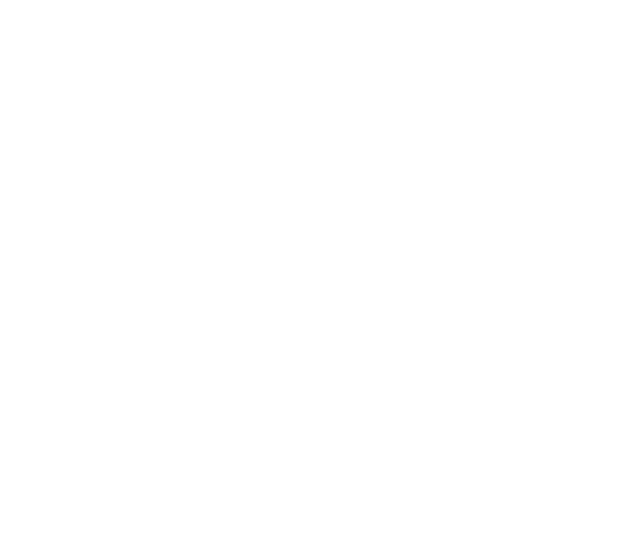
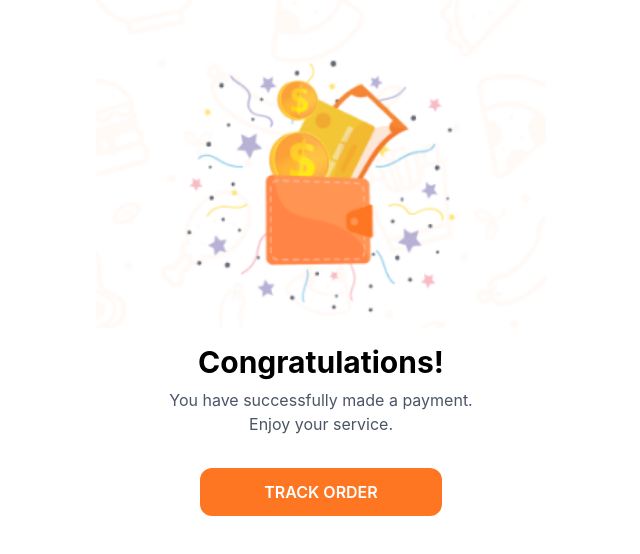
Before and after one commit to Sakthi74/food-delivery-app, a React (Vite) app in the folder Food_App/: page / in a window 1280 px wide. Shown: the part 226-780 px from the top of the page, without its empty margins (319-959 px from the left). Built offline with nearby package versions, Linux system fonts and the light colour scheme.

Commit message:
congratsPage done

```diff
--- a/Food_App/src/App.tsx
+++ b/Food_App/src/App.tsx
@@ -4,6 +4,7 @@
 import Allcategories1 from "./component/Allcategories1";
 import RestaurantCarousel from "./component/RestaurantCarousel";
 import Payment from "./component/Payment";
+import ContratsPage from "./component/ContratsPage";
 
 function App() {
   return (
@@ -12,6 +13,7 @@
       <Allcategories1/>
       <RestaurantCarousel />
       <Payment/> */}
+      <ContratsPage/>
     </>
   );
 }
--- /dev/null
+++ b/Food_App/src/component/ContratsPage.tsx
@@ -0,0 +1,38 @@
+import React from "react";
+import congrats from "../assets/Images/congtrats.png";
+
+function ContratsPage() {
+  return (
+    <div className="flex justify-center items-center px-4 py-6">
+      <div className="w-full max-w-xl text-center">
+        {/* Image */}
+        <img
+          src={congrats}
+          alt="Congratulations"
+          className="w-full max-w-[280px] sm:max-w-[350px] md:max-w-[450px] mx-auto h-auto"
+        />
+
+        {/* Heading */}
+        <h1 className="mt-4 text-2xl sm:text-3xl font-bold">
+          Congratulations!
+        </h1>
+
+        {/* Text */}
+        <p className="mt-2 text-gray-600 text-sm sm:text-base">
+          You have successfully made a payment.
+        </p>
+
+        <p className="text-gray-600 text-sm sm:text-base">
+          Enjoy your service.
+        </p>
+
+        {/* Button */}
+        <button className="mt-8 w-full sm:w-auto px-10 sm:px-16 py-3 bg-[#FF7622] text-white rounded-xl font-semibold hover:bg-orange-600 transition">
+          TRACK ORDER
+        </button>
+      </div>
+    </div>
+  );
+}
+
+export default ContratsPage;
```
Also changed, not shown: Food_App/src/assets/Images/congtrats.png (added).
